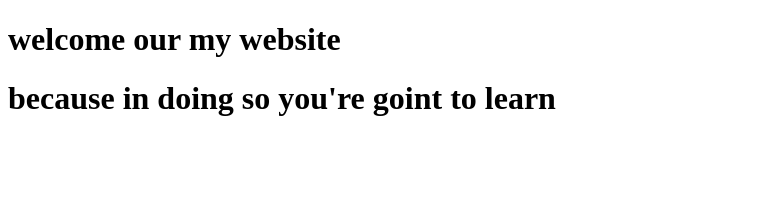
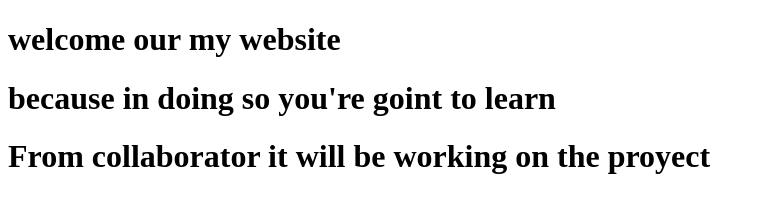
Before and after one commit to sysadmin-cpu/AlgoritmosJavascript, a plain HTML site: page index.html in a window 1280 px wide. Shown: the whole page, without its empty margins (0-765 px from the left). Drawn offline with Linux system fonts and the light colour scheme.

Commit message:
Add landing message. #1

```diff
--- a/index.html
+++ b/index.html
@@ -7,5 +7,7 @@
     <h1>welcome our my website</h1>
     <h1>because in doing so you're goint to learn</h1>
 
+    	<!-- from now on I'm going to collaborate with my skills of development-->
+	<h1>From collaborator it will be working on the proyect</h1>
   </body>
 </html>
```
